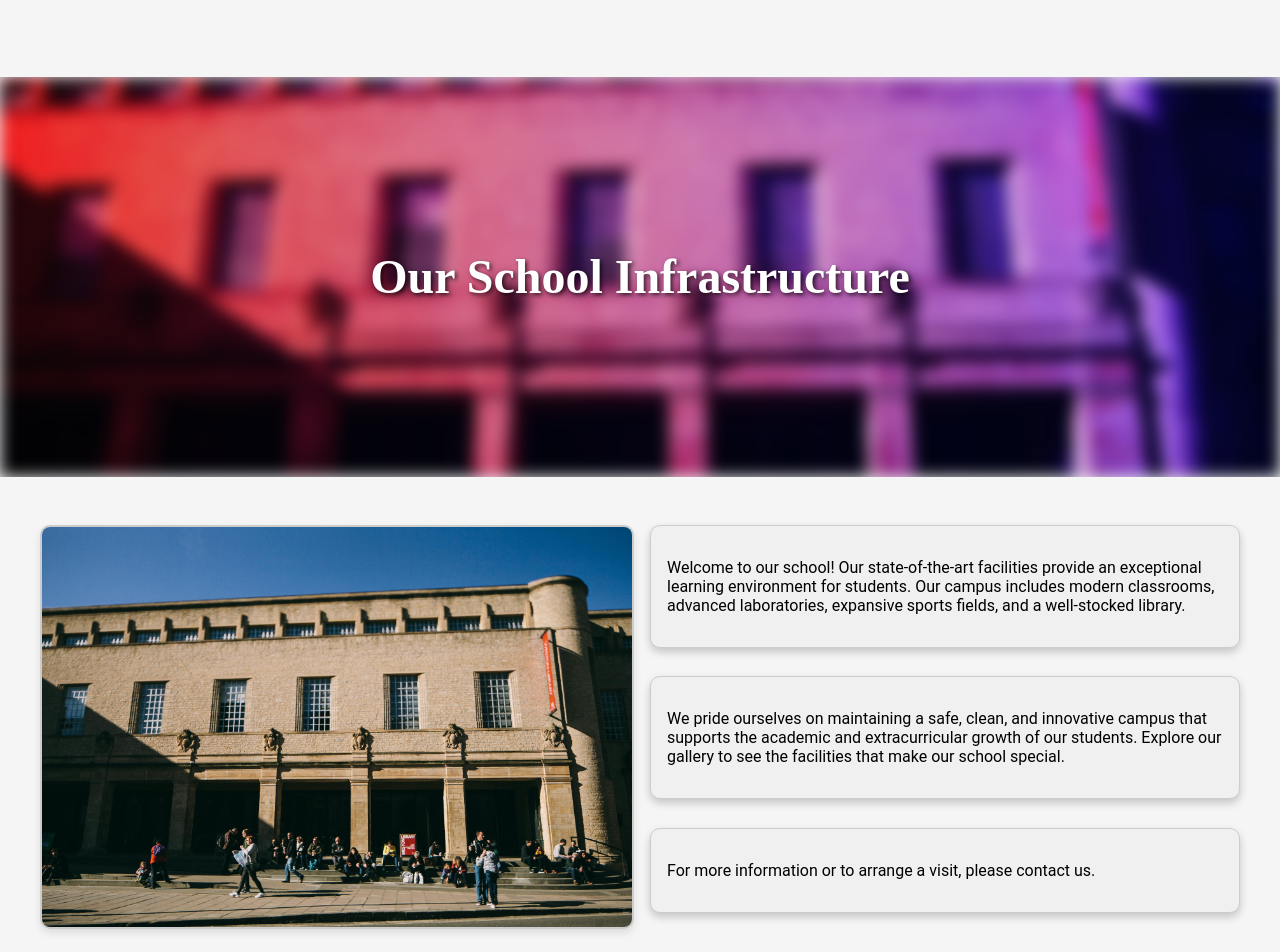
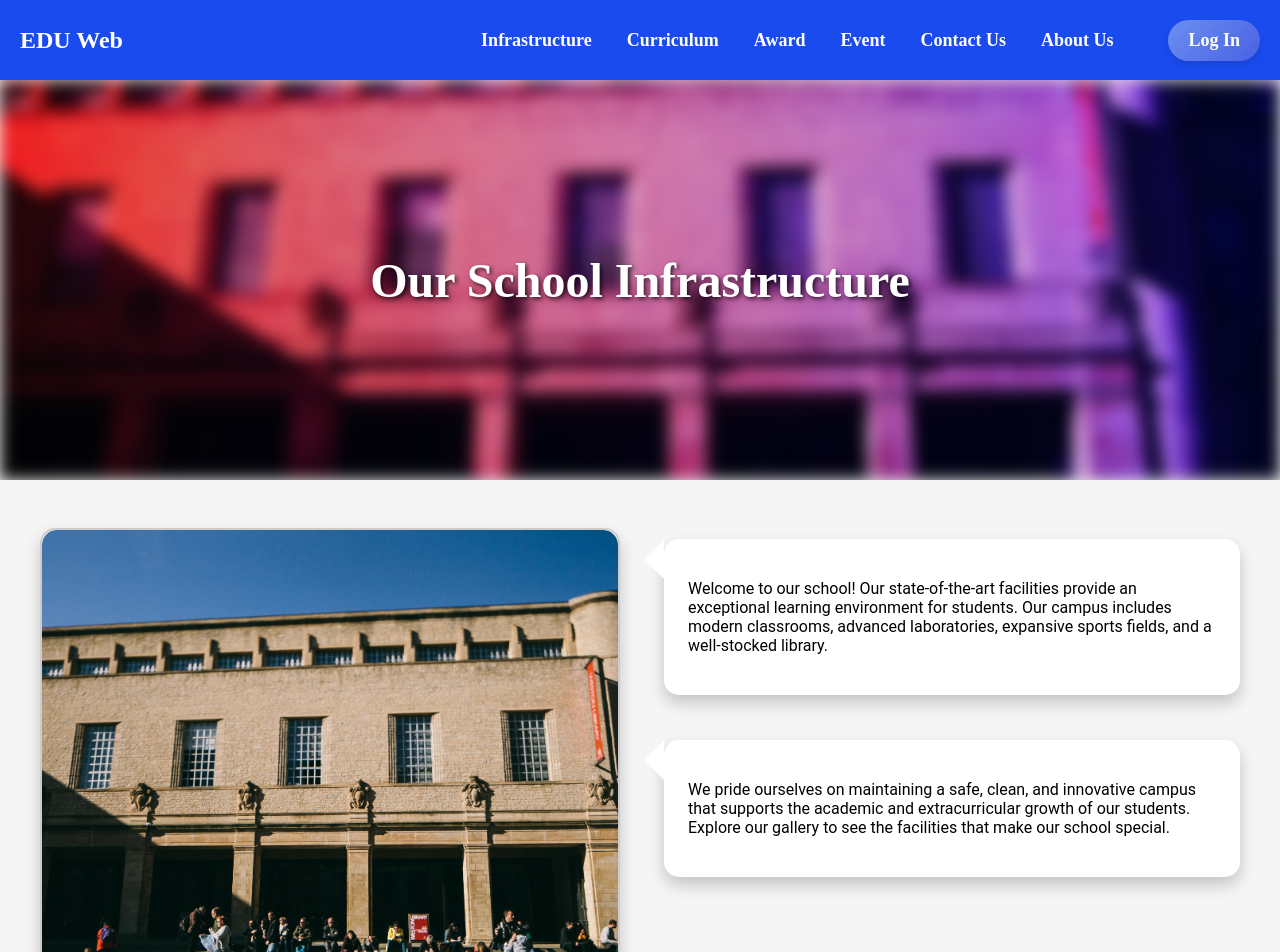
Before and after one commit to transmogrify76/Education-web, a React (Create React App) app: page /Infrastructure in a window 1280 px wide. Shown: the top 952 px of the page. Built offline with nearby package versions, Linux system fonts and the light colour scheme.

Commit message:
fixed frontend

```diff
--- a/src/components/Curriculam/CurriculumPage.jsx
+++ b/src/components/Curriculam/CurriculumPage.jsx
@@ -1,5 +1,8 @@
 import React, { useState } from 'react';
 import './CurriculumPage.css';
+import Header from '../Header/Header';
+
+
 
 const subjects = {
     prePrimary: {
@@ -48,6 +51,8 @@ const CurriculumPage = () => {
     const [activeCourse, setActiveCourse] = useState('robotics');
 
     return (
+        <div>
+            <Header/>
         <div className="curriculum-page-container">
             <div className="header-containers">
                 <h1 className="header-title">Our Curriculum</h1>
@@ -90,6 +95,7 @@ const CurriculumPage = () => {
                 </p>
             </footer>
         </div>
+        </div>
     );
 };
 
--- a/src/components/Event/Event.jsx
+++ b/src/components/Event/Event.jsx
@@ -1,5 +1,6 @@
 import React from 'react';
 import './Event.css';
+import Header from '../Header/Header';
 
 const events = [
     {
@@ -39,6 +40,8 @@ const holidays = [
 
 const Event = () => {
     return (
+        <div>
+           <Header />
         <div className="events-page-container">
             <div className="header-container-event">
                 <h1 className="header-title">Upcoming Events & Holidays</h1>
@@ -72,6 +75,7 @@ const Event = () => {
                 </p>
             </footer>
         </div>
+        </div>
     );
 };
 
--- a/src/components/Header/Header.jsx
+++ b/src/components/Header/Header.jsx
@@ -10,8 +10,8 @@ const Header = () => {
   };
 
   return (
-    <div className="navbar">
-      <div className="navbar-left">EDU Web</div>
+    <div href="/" className="navbar">
+      <div className="navbar-left"> EDU Web </div>
       <div className="navbar-right">
         <a href="/Infrastructure">Infrastructure</a>
         <a href="/Curriculum">Curriculum</a>
--- a/src/components/Infrastructure/Infrastructure.css
+++ b/src/components/Infrastructure/Infrastructure.css
@@ -9,6 +9,7 @@ body {
 }
 
 .infrastructure-page-container {
+    margin-top: 0%;
     width: 100%;
     overflow: hidden;
     display: flex;
@@ -18,9 +19,10 @@ body {
 
 .header-container {
     position: relative;
+    top: 0px;
     width: 100%;
     height: 400px;
-    margin-top: 6%;
+    /* margin-top: 6%; */
     display: flex;
     justify-content: center;
     align-items: center;
@@ -63,19 +65,22 @@ body {
     margin: 2rem auto;
     max-width: 1200px;
     padding: 1rem;
+    gap: 2rem; /* Added gap between slideshow and description */
     flex: 1;
 }
 
 .slideshow-container {
     flex: 1;
     position: relative;
-    height: 400px; /* Reduced height */
-    width: 40%; /* Adjusted width */
+    margin-left:0%;
+    left: 0%;
+    height: 500px; /* Adjusted height for better visuals */
+    width: 600px; /* Adjusted width */
     overflow: hidden;
     border: 2px solid #ccc;
-    border-radius: 10px;
-    margin-right: 1rem;
-    box-shadow: 0 4px 8px rgba(0, 0, 0, 0.1);
+    border-radius: 15px; /* Increased border radius */
+    box-shadow: 0 8px 16px rgba(0, 0, 0, 0.2); /* Enhanced shadow for depth */
+    margin-right: 1%;
 }
 
 .slide {
@@ -88,6 +93,7 @@ body {
     width: 100%;
     height: 100%;
     object-fit: cover;
+    border-radius: 15px; /* Match container radius */
 }
 
 .fade {
@@ -102,53 +108,53 @@ body {
 
 .description-container {
     flex: 1;
-    width: 55%; /* Adjusted width */
+    width: 50%; /* Adjusted width */
     display: flex;
     flex-direction: column;
-    justify-content: space-between;
+    justify-content: space-around; /* Adjusted for better spacing */
+    gap: 1.5rem; /* Added gap between cards */
 }
 
 .info-card {
     position: relative;
-    background: rgba(255, 255, 255, 0.9);
-    padding: 1rem;
-    margin-bottom: 1rem;
-    border-radius: 10px;
-    box-shadow: 0 4px 8px rgba(0, 0, 0, 0.2);
-    border: 1px solid #ccc;
-    background-color: #f0f0f0; /* Background color for cards */
+    background: rgba(255, 255, 255, 0.95);
+    padding: 1.5rem; /* Increased padding for more breathing space */
+    border-radius: 15px; /* Increased border radius */
+    box-shadow: 0 8px 16px rgba(0, 0, 0, 0.2); /* Enhanced shadow */
+    border: none; /* Removed border for cleaner look */
+    background-color: #ffffff; /* Pure white background for contrast */
     opacity: 0; /* Start as invisible */
-    transform: translateX(50px); /* Start position for animation */
-    transition: opacity 0.5s ease-out, transform 0.5s ease-out;
-    overflow: hidden; /* Ensure pseudo-element doesn't overflow */
+    transform: translateY(20px); /* Adjusted start position for animation */
+    transition: opacity 0.6s ease-out, transform 0.6s ease-out; /* Adjusted transition */
 }
 
 .info-card::before {
     content: "";
     position: absolute;
     top: 0;
-    left: -20px; /* Position the tag-like element to the left */
+    left: -20px;
     width: 0;
     height: 0;
     border-top: 20px solid transparent;
-    border-right: 20px solid #f0f0f0; /* Match the card's background color */
+    border-right: 20px solid #ffffff;
     border-bottom: 20px solid transparent;
     z-index: 0;
 }
 
-.info-card.animate {
-    opacity: 1; /* Fully visible */
-    transform: translateX(0); /* End position for animation */
+.info-card.scroll-animate {
+    opacity: 1;
+    transform: translateY(0); /* End position for animation */
 }
 
 @keyframes scrollAnimation {
-    0% { opacity: 0; transform: translateX(50px); }
-    100% { opacity: 1; transform: translateX(0); }
+    0% { opacity: 0; transform: translateY(20px); }
+    100% { opacity: 1; transform: translateY(0); }
 }
 
 .info-card.scroll-animate {
     animation: scrollAnimation 0.6s ease-out forwards;
 }
+
 
 .footer {
     background-color: #333;
--- a/src/components/Infrastructure/Infrastructure.jsx
+++ b/src/components/Infrastructure/Infrastructure.jsx
@@ -4,6 +4,7 @@ import sc1 from '../Assets/schoolone.jpg';
 import sc2 from '../Assets/schooltwo.jpg';
 import sc3 from '../Assets/schoolthree.jpg';
 import sc4 from '../Assets/schoolfour.jpg';
+import Header from '../Header/Header';
 
 const Infrastructure = () => {
     useEffect(() => {
@@ -42,6 +43,8 @@ const Infrastructure = () => {
     }, []);
 
     return (
+        <div>
+             <Header />
         <div className="infrastructure-page-container">
             <div className="header-container">
                 <h1 className="header-title">Our School Infrastructure</h1>
@@ -58,9 +61,7 @@ const Infrastructure = () => {
             <img src={sc3} alt="School Infrastructure 3" className="slide-image" />
         </div>
         <div className="slide fade">
-                        <img src={sc4
-
-                        } alt="School Infrastructure 3" className="slide-image" />
+            <img src={sc4} alt="School Infrastructure 4" className="slide-image" />
         </div>
     </div>
 
@@ -82,6 +83,7 @@ const Infrastructure = () => {
         </div>
     </div>
 </div>
+
             <footer className="footer">
                 <p>&copy; 2024 Edu - Web. All rights reserved.</p>
                 <p>
@@ -89,6 +91,7 @@ const Infrastructure = () => {
                 </p>
             </footer>
         </div>
+        </div>
     );
 };
 
```
Lines whose indentation alone changed are shown as unchanged.
